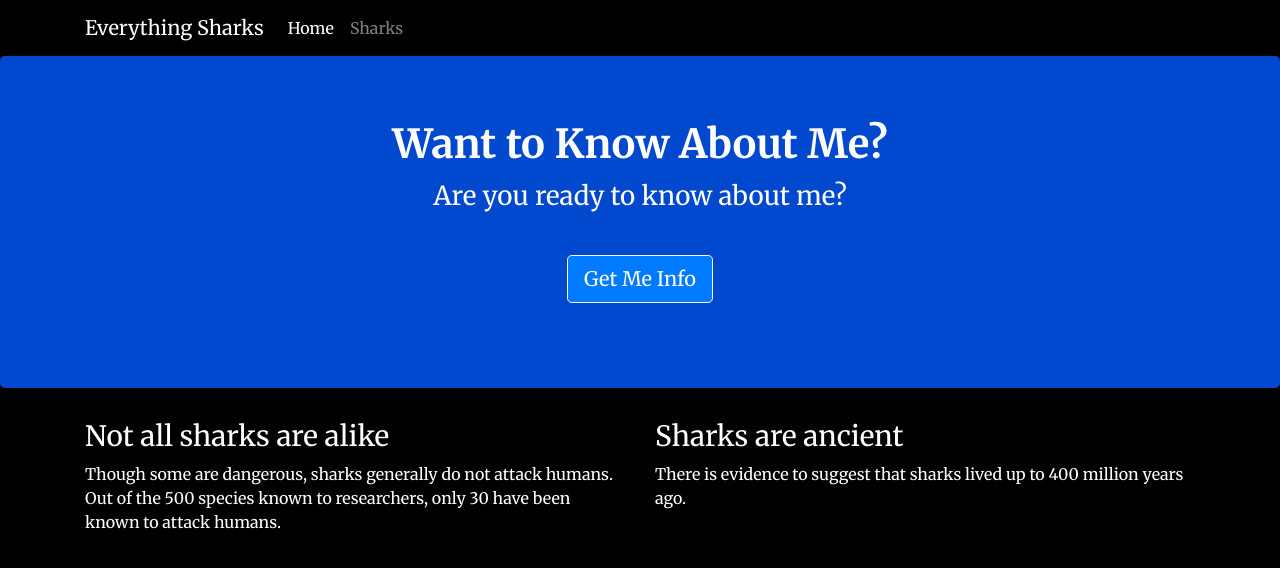
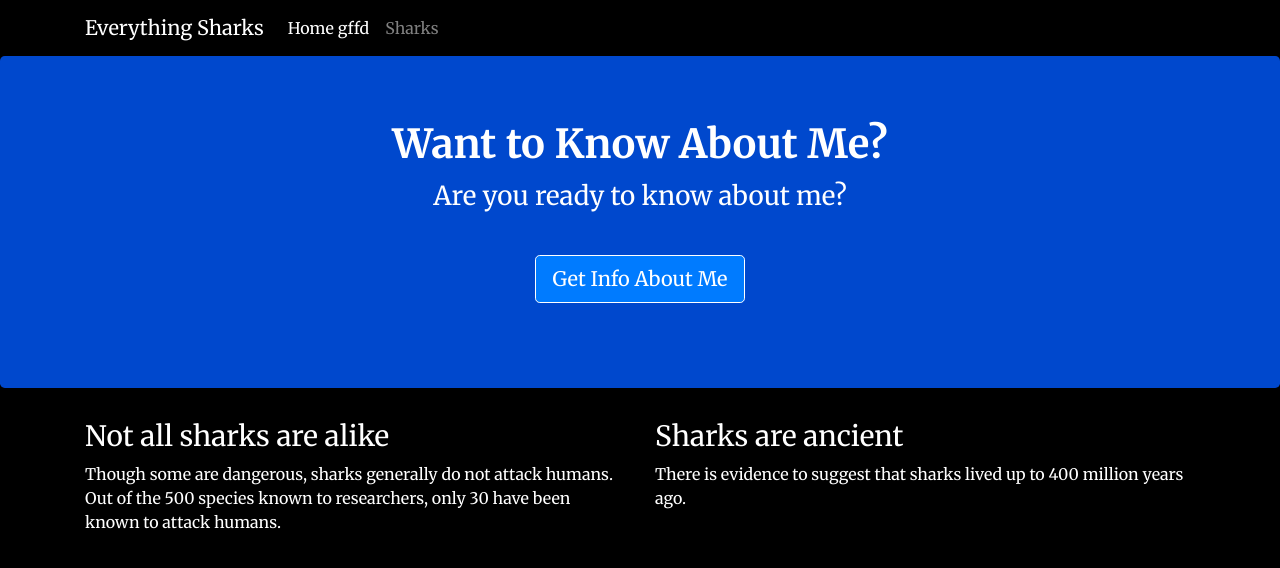
Before and after one commit to med3633/node_project, a website: page views/index.html in a window 1280 px wide. Drawn offline with nearby package versions, Linux system fonts and the light colour scheme.

Commit message:
update interface ........

```diff
--- a/views/index.html
+++ b/views/index.html
@@ -17,7 +17,7 @@
             </button> <a class="navbar-brand" href="#">Everything Sharks</a>
             <div class="collapse navbar-collapse" id="bs-example-navbar-collapse-1">
                 <ul class="nav navbar-nav mr-auto">
-                    <li class="active nav-item"><a href="/" class="nav-link">Home</a>
+                    <li class="active nav-item"><a href="/" class="nav-link">Home gffd</a>
                     </li>
                     <li class="nav-item"><a href="/sharks" class="nav-link">Sharks</a>
                     </li>
@@ -30,7 +30,7 @@
             <h1>Want to Know About Me?</h1>
             <p>Are you ready to know about me?</p>
             <br>
-            <p><a class="btn btn-primary btn-lg" href="/sharks" role="button">Get Me Info</a>
+            <p><a class="btn btn-primary btn-lg" href="/sharks" role="button">Get Info About Me</a>
             </p>
         </div>
     </div>
```
